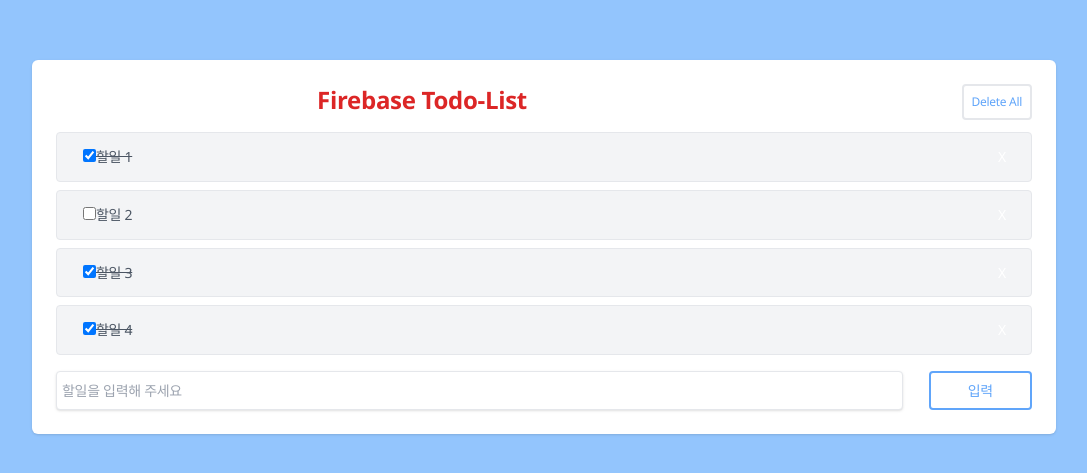
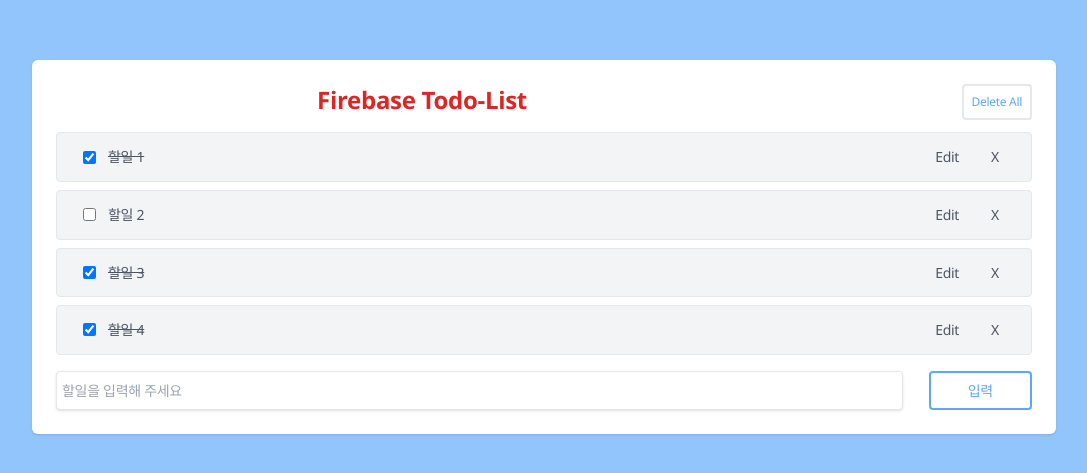
Before and after one commit to ELLY314/fb-todo, a React (Create React App) app: page / in a window 1280 px wide. Shown: the part 153-626 px from the top of the page, without its empty margins (96-1183 px from the left). Built offline with nearby package versions, Linux system fonts and the light colour scheme.

Commit message:
feat : Todo Title 수정기능 추가

```diff
--- a/src/components/ListItem.js
+++ b/src/components/ListItem.js
@@ -1,16 +1,13 @@
-import React from "react";
+import React, { useState } from "react";
 
 const ListItem = ({ item, todoData, setTodoData }) => {
-  console.log("ListItem 랜더링");
+  // console.log("ListItem 랜더링");
 
-  const btnStyle = {
-    color: "#fff",
-    float: "right",
-    border: "none",
-    padding: "5px 9px",
-    borderRadius: "50%",
-    cursor: "pointer",
-  };
+  // 편집 상태 설정 state
+  const [isEdit, setIsEdit] = useState(false);
+  // 편집 상태 타이틀 설정 state
+  const [editTitle, setEditTitle] = useState(item.title);
+
   const getStyle = _completed => {
     return {
       padding: "10px",
@@ -19,13 +16,34 @@
   };
 
   // 이벤트 핸들러
-  const handleClick = _id => {
+
+  const handleDeleteClick = _id => {
     // 전달된 ID를 검색해서 목록에서 제거
     // 1. 전달된 id로 해당하는 목록 찾아서 제외
     // 2. 새로운 목록으로 갱신해서 화면 리랜더링
     // 3. 배열의 고차함수 중 filter를 사용
     const newTodoData = todoData.filter(item => item.id !== _id);
     setTodoData(newTodoData);
+  };
+  const handleEditClick = _id => {
+    console.log(_id);
+    setIsEdit(true);
+  };
+  const handleEditChange = e => {
+    setEditTitle(e.target.value);
+  };
+  const handleCancelClick = () => {
+    setIsEdit(false);
+  };
+  const handleSaveClick = _id => {
+    let newTodoData = todoData.map(item => {
+      if (item.id === _id) {
+        item.title = editTitle;
+      }
+      return item;
+    });
+    setTodoData(newTodoData);
+    setIsEdit(false);
   };
   const handleCompleteChange = _id => {
     // id에 해당하는 것만 수정하면 되지 않다. XXX
@@ -40,21 +58,46 @@
     });
     setTodoData(newTodoData);
   };
+
+  if (isEdit) {
+    // 편집중
     return (
       <div className="flex items-center justify-between w-full mb-2 px-4 py-1 text-gray-600 bg-gray-100 border rounded ">
-      <div className="items-center" style={getStyle(item.completed)}>
+        <div className="items-center w-3/5">
+          <input className="w-full px-3 py-2 mr-3 text-gray-500 rounded" type="text" value={editTitle} onChange={handleEditChange} />
+          {/* defaultChecked : 체크박스에 기본체크 상태 설정 */}
+        </div>
+
+        <div className="items-center ">
+          <button className="px-4 py-2" onClick={() => handleSaveClick(item.id)}>
+            Save
+          </button>
+          <button className="px-4 py-2" onClick={handleCancelClick}>
+            Cancle
+          </button>
+        </div>
+      </div>
+    );
+  } else {
+    return (
+      <div className="flex items-center justify-between w-full mb-2 px-4 py-1 text-gray-600 bg-gray-100 border rounded ">
+        <div className="items-center flex" style={getStyle(item.completed)}>
           {/* defaultChecked : 체크박스에 기본체크 상태 설정 */}
           <input type="checkbox" defaultChecked={item.completed} onChange={() => handleCompleteChange(item.id)} />
-        {item.title}
+          <span className="ml-3">{item.title}</span>
         </div>
 
         <div className="items-center">
-        <button style={btnStyle} onClick={() => handleClick(item.id)}>
+          <button className="px-4 py-2" onClick={handleEditClick}>
+            Edit
+          </button>
+          <button className="px-4 py-2" onClick={() => handleDeleteClick(item.id)}>
             X
           </button>
         </div>
       </div>
     );
+  }
 };
 // 리랜더링 최적화 적용
 export default React.memo(ListItem);
```
Also changed, not shown: .eslintrc.js. Lines whose indentation alone changed are shown as unchanged.
